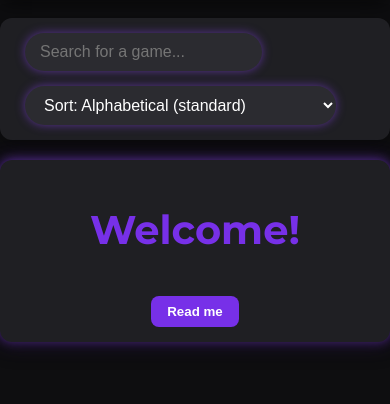
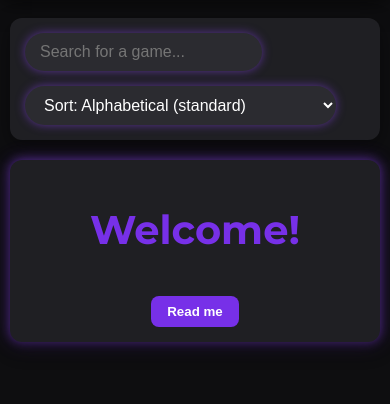
Before and after one commit to swespdbrd/sniseeelhistory, a plain HTML site: page index.html in a window 390 px wide. Shown: the part 152-556 px from the top of the page. Drawn offline with Linux system fonts and the light colour scheme.

Commit message:
Update index.html

```diff
--- a/index.html
+++ b/index.html
@@ -248,6 +248,17 @@ header h1 {
   header h1 {
     font-size: 1.8rem;
     padding: 0 10px;
+  }
+
+  .info-box,
+  .suggestion-box {
+    padding: 15px 15px;
+    margin: 20px 10px 30px 10px;
+  }
+
+  .controls {
+    padding: 15px 15px;
+    margin: 20px 10px;
   }
 
 	.search-bar input {
```
